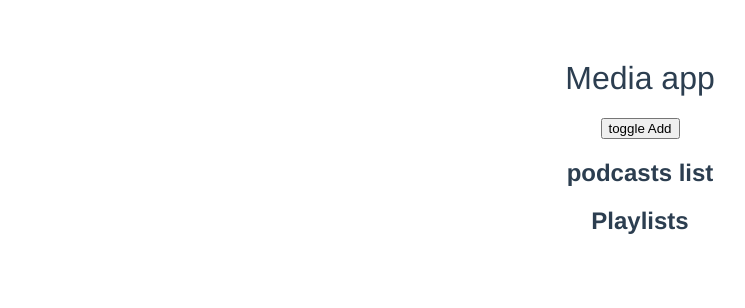
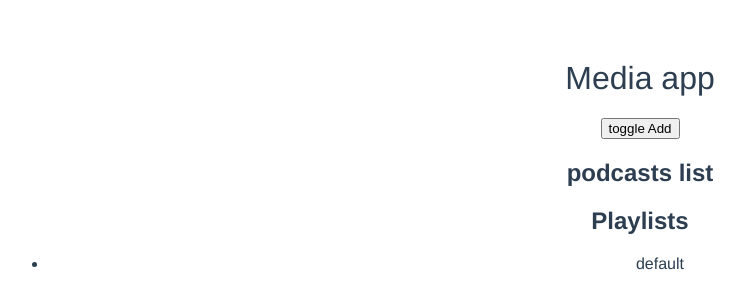
Before and after one commit to jibeetz/media-webapp, a Vue app: page / in a window 1280 px wide. Shown: the top 308 px of the page, without its empty margins (0-745 px from the left). Built offline with nearby package versions, Linux system fonts and the light colour scheme.

Commit message:
Develop playlists init

```diff
--- a/src/components/Playlists.vue
+++ b/src/components/Playlists.vue
@@ -1,6 +1,12 @@
 <template>
     <div>
         <h2>Playlists</h2>
+
+        <ul>
+            <li v-for="(playlist, key) in playlists" :key="key">
+                {{playlist.name}}
+            </li>
+        </ul>
 
     </div>
 </template>
@@ -13,12 +19,26 @@ export default {
 	},
   data () {
     return {
+        playlists: [],
+        playlistModel: {
+            name: 'default'
+        }
     }
   },
   methods: {
     addPodcast: function (addedPodcast) {
       this.addedPodcast = addedPodcast;
     }
+  },
+  mounted: function () {
+
+    if(!localStorage.getItem('playlists'))
+        localStorage.setItem('playlists', JSON.stringify([this.playlistModel]));
+
+    this.playlists = JSON.parse(localStorage.getItem('playlists'));
+
+    console.log('this.playlists', this.playlists);
+
   }
 }
 </script>
```
